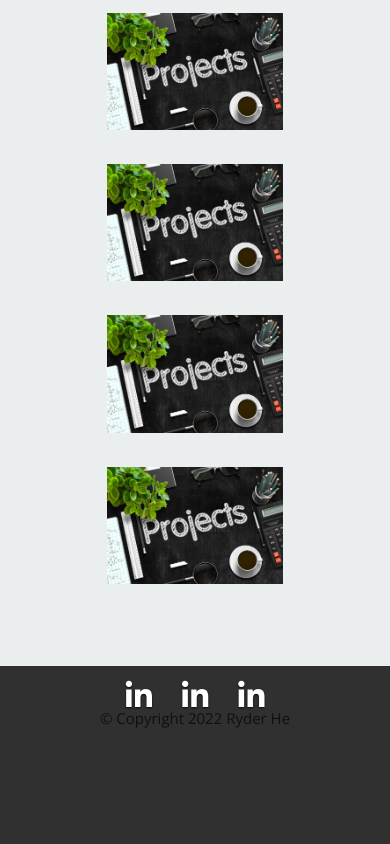
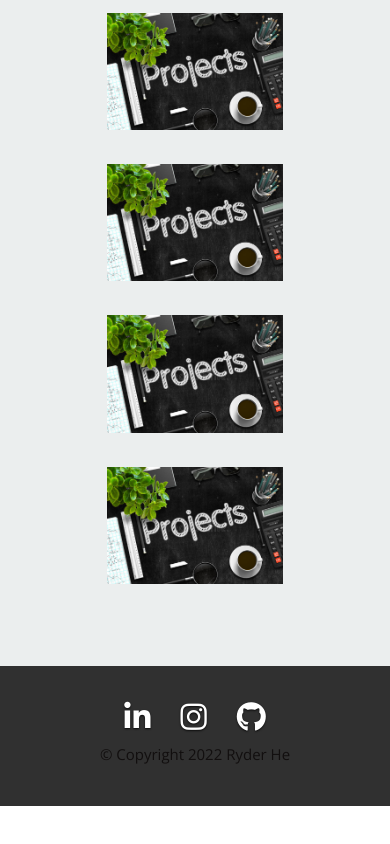
Before and after one commit to RyderHe/Ryder-Personal-Website-v1, a React (Create React App) app: page /resume in a window 390 px wide. Shown: the part 1299-2143 px from the top of the page. After the commit the page ends 2105 px from the top, so only its background shows below. Built offline with nearby package versions, Linux system fonts and the light colour scheme.

Commit message:
Add responsiveness to footer

```diff
--- a/src/App.js
+++ b/src/App.js
@@ -48,9 +48,7 @@ function App() {
 
   if (fetchSuccess) {
     return (
-      // <Router>
       <div className="App">
-        {/* <Header mainData = { resumeData.main }/> */}
         <NavBar />
         <Routes>
           <Route
@@ -69,7 +67,9 @@ function App() {
                   image={ resumeData.main.image }
                   resume={ resumeData.main.resumedownload }
                 />
-                <Footer/>
+                <Footer
+                  socialNetworks={ resumeData.main.socialNetworks}
+                />
               </>
             }
           >
@@ -83,8 +83,7 @@ function App() {
                   projectsData={ resumeData.portfolio.projects}
                 />
                 <Footer
-                  // educationData={ resumeData.education }
-                  // workData={ resumeData.work }
+                  socialNetworks={ resumeData.main.socialNetworks}
                 />
               </>
             }>
--- a/src/components/Footer/Footer.css
+++ b/src/components/Footer/Footer.css
@@ -1,8 +1,5 @@
 footer {
-    /* margin-top: 3em; */
-    /* margin-bottom: 3em; */
-    /* margin: 0;
-    padding: 0; */
+
     background-color: #303030;
     font-size: 14px;
 
@@ -12,19 +9,12 @@ footer {
     height: 13em;
 
     display: block;
-    /* overflow: hidden; */
+
  }
 
- /* footer a, footer a:visited { color: #525252; } */
- /* footer a:hover, footer a:focus { color: #fff; } */
-
- /* .footer_container {
-} */
 
 .footer__content {
-   /* line-height: 2em; */
-   /* position: relative;
-   top: 4em; */
+
    background-color: yellow;
    margin: 0;
    display: block;
@@ -37,113 +27,14 @@ footer {
  footer p {
     color: #120F0F;
 
-   /* color: white; */
-
     font-family: 'Open Sans', sans-serif;
     font-weight: normal;
     font-size: 15px;
-
-    /* position: relative; */
-
-
-    /* position: absolute; */
-
-     /* display: inline; */
-    /* top: 40%; */
-    /* margin: 0 auto; */
-
-
+    margin: 1em;
  }
 
-
- /* copyright */
- /* footer .copyright {
-     margin: 0;
-     padding: 0;
-  }
- footer .copyright li {
-     display: inline-block;
-     margin: 0;
-     padding: 0;
-     line-height: 24px;
+ @media only screen and (max-width: 767px) {
+    footer {
+        height: 10em;
+    }
  }
- .ie footer .copyright li {
-    display: inline;
- }
- footer .copyright li:before {
-     content: "\2022";
-     padding-left: 10px;
-     padding-right: 10px;
-     color: #095153;
- }
- footer .copyright  li:first-child:before {
-     display: none;
- } */
-
- /* social links */
-/* footer ul {
-    margin: 18px 0 30px 0;
-    padding: 0;
-    font-size: 30px;
- }
- footer ul li {
-     display: inline-block;
-     margin: 0;
-     padding: 0;
-     margin-left: 42px;
-     color: #F06000;
- }
-
- footer li:first-child { margin-left: 0; }  */
-
-.social {
-    /* margin: 24px 0; */ /*header has it, need take a look at it later*/
-    padding: 0;
-    margin-top: 0 !important;
-    /* margin-bottom: 10px; */
-    padding-top: 2em !important;
-
-    font-size: 30px;
-    text-shadow: 0px 1px 2px rgba(0, 0, 0, .8);
-
-    /* position: relative;
-    top: 2em; */
-    /* text-align: center; */
-
- }
-
-.social li {
-    display: inline-block;
-    margin: 0 15px;
-    padding: 0;
- }
-.social li a { color: #fff; }
-.social li a:hover { color: #11ABB0; }
-
- /* Go To Top Button */
-#footer__go-top {
-  position: absolute;
-  top: -24px;
-  left: 50%;
-  margin-left: -30px;
-}
-#footer__go-top a {
-	text-decoration: none;
-	border: 0 none;
-	display: block;
-	width: 60px;
-	height: 60px;
-	background-color: #525252;
-
-	-webkit-transition: all 0.2s ease-in-out;
-   -moz-transition: all 0.2s ease-in-out;
-   -o-transition: all 0.2s ease-in-out;
-   -ms-transition: all 0.2s ease-in-out;
-   transition: all 0.2s ease-in-out;
-
-   color: #fff;
-   font-size: 21px;
-   line-height: 60px;
-   border-radius: 100%;
-}
-#footer__go-top a:hover { background-color: #0F9095; }
--- a/src/components/Footer/Footer.js
+++ b/src/components/Footer/Footer.js
@@ -1,6 +1,8 @@
 import "./Footer.css";
+import SocialNetworksList from "../SocialNetworksList/SocialNetworksList";
 
-const Footer = () => {
+const Footer = (props) => {
+  const { socialNetworks } = props;
 
   return (
     <footer id="footer">
@@ -12,11 +14,12 @@ const Footer = () => {
         </div> */}
       {/* <div className="footer__content"> */}
 
-      <ul className="social">
+      {/* <ul className="social">
         <li key={1}><a href="https://www.linkedin.com/in/ruiying-he/"><i className="fa fa-linkedin"></i></a></li>
         <li key={1}><a href="https://www.linkedin.com/in/ruiying-he/"><i className="fa fa-linkedin"></i></a></li>
         <li key={1}><a href="https://www.linkedin.com/in/ruiying-he/"><i className="fa fa-linkedin"></i></a></li>
-      </ul>
+      </ul> */}
+      <SocialNetworksList socialNetworks={socialNetworks}/>
 
       <p>&copy; Copyright { new Date().getFullYear() } Ryder He</p>
 
--- a/src/components/SocialNetworksList/SocialNetworksList.css
+++ b/src/components/SocialNetworksList/SocialNetworksList.css
@@ -23,12 +23,3 @@
       padding-top: 1.2em !important;
    }
  }
-
-
- /* screenwidth less than 900px
---------------------------------------------------------------------- */
-@media only screen and (max-width: 900px) {
-   .social {
-      padding-top: 0.5em !important;
-   }
-}
```
